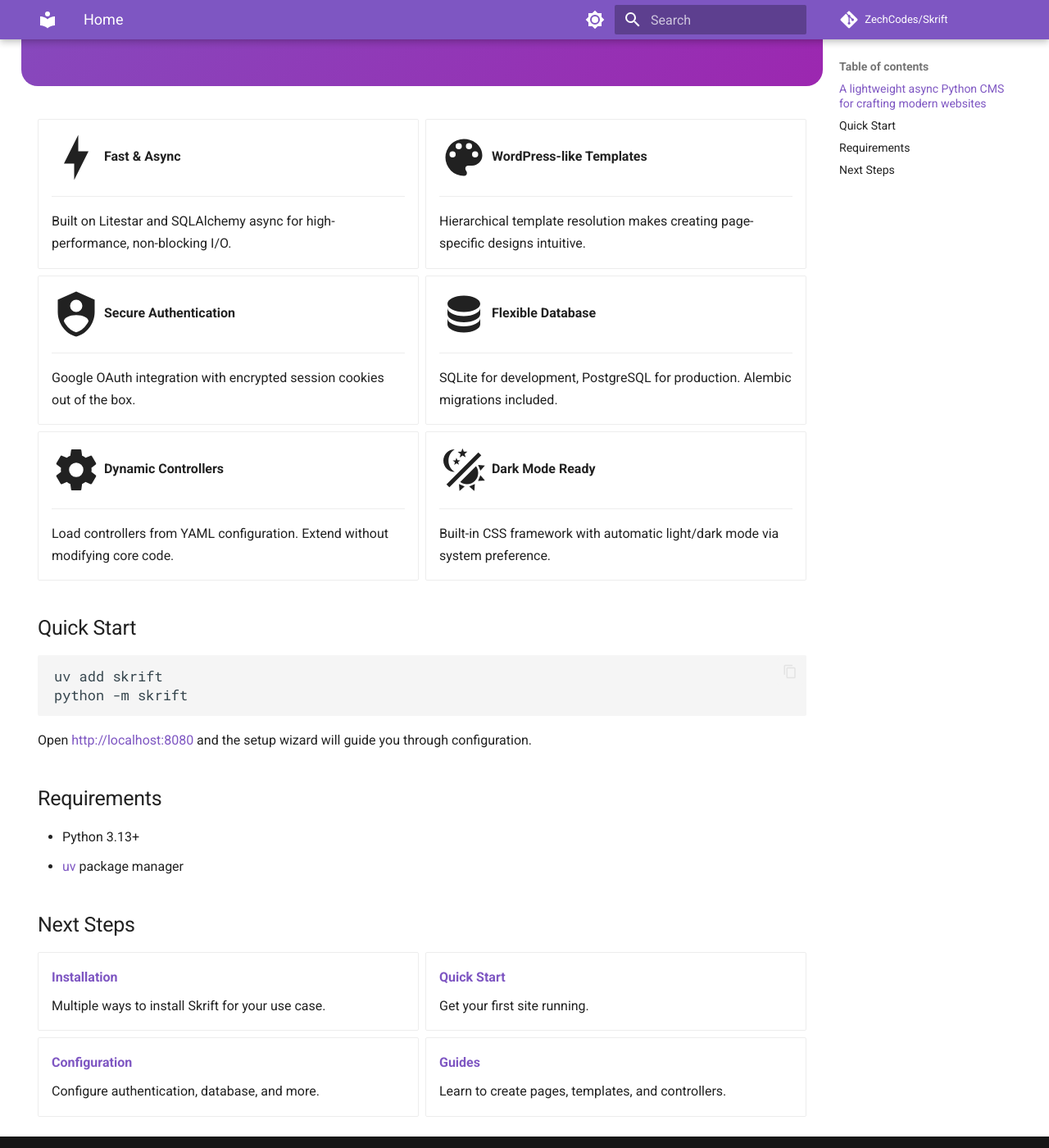
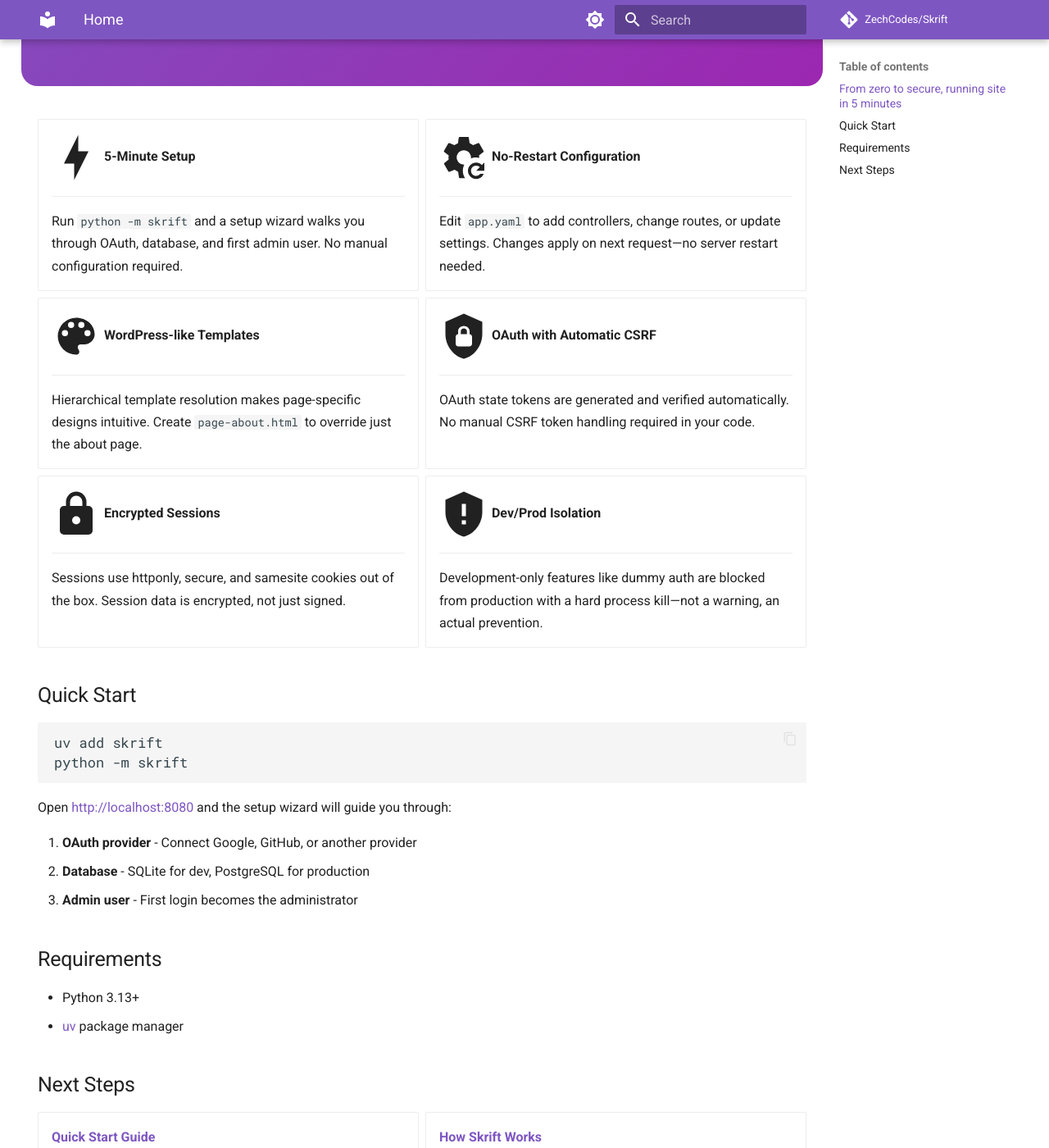
Before and after one commit to ZechCodes/Skrift, an MkDocs documentation site: the page built from docs/index.md, in a window 1280 px wide and 1400 px high, scrolled down 590 px. Shown: the whole window at 82% size. Built offline with MkDocs 1.6.1 and Material for MkDocs 9.7.7, drawn with Linux system fonts in a browser that asks for light colours; comment, search, counter and statistics services are not loaded; some of the changed text lies outside the part shown.

Commit message:
Update documentation home page
- Revise hero message to emphasize quick setup
- Update feature cards to highlight security and configuration
- Refresh key features section with security-focused messaging

Co-Authored-By: Claude Opus 4.5 <noreply@anthropic.com>

````diff
--- a/docs/index.md
+++ b/docs/index.md
@@ -8,9 +8,9 @@ hide:
 <div class="hero" markdown>
 <div class="hero-content" markdown>
 
-## A lightweight async Python CMS for crafting modern websites
+## From zero to secure, running site in 5 minutes
 
-Built on Litestar with Google OAuth, WordPress-like templates, and SQLAlchemy async support.
+No boilerplate. No security gotchas. Just run `python -m skrift` and start building.
 
 [Get Started](getting-started/quickstart.md){ .md-button .md-button--primary }
 [View on GitHub](https://github.com/ZechCodes/Skrift){ .md-button }
@@ -20,41 +20,41 @@ Built on Litestar with Google OAuth, WordPress-like templates, and SQLAlchemy as
 
 <div class="grid cards" markdown>
 
--   :material-lightning-bolt:{ .lg .middle } **Fast & Async**
+-   :material-lightning-bolt:{ .lg .middle } **5-Minute Setup**
 
     ---
 
-    Built on Litestar and SQLAlchemy async for high-performance, non-blocking I/O.
+    Run `python -m skrift` and a setup wizard walks you through OAuth, database, and first admin user. No manual configuration required.
+
+-   :material-cog-refresh:{ .lg .middle } **No-Restart Configuration**
+
+    ---
+
+    Edit `app.yaml` to add controllers, change routes, or update settings. Changes apply on next request—no server restart needed.
 
 -   :material-palette:{ .lg .middle } **WordPress-like Templates**
 
     ---
 
-    Hierarchical template resolution makes creating page-specific designs intuitive.
+    Hierarchical template resolution makes page-specific designs intuitive. Create `page-about.html` to override just the about page.
 
--   :material-shield-account:{ .lg .middle } **Secure Authentication**
+-   :material-shield-lock:{ .lg .middle } **OAuth with Automatic CSRF**
 
     ---
 
-    Google OAuth integration with encrypted session cookies out of the box.
+    OAuth state tokens are generated and verified automatically. No manual CSRF token handling required in your code.
 
--   :material-database:{ .lg .middle } **Flexible Database**
+-   :material-lock:{ .lg .middle } **Encrypted Sessions**
 
     ---
 
-    SQLite for development, PostgreSQL for production. Alembic migrations included.
+    Sessions use httponly, secure, and samesite cookies out of the box. Session data is encrypted, not just signed.
 
--   :material-cog:{ .lg .middle } **Dynamic Controllers**
+-   :material-shield-alert:{ .lg .middle } **Dev/Prod Isolation**
 
     ---
 
-    Load controllers from YAML configuration. Extend without modifying core code.
-
--   :material-theme-light-dark:{ .lg .middle } **Dark Mode Ready**
-
-    ---
-
-    Built-in CSS framework with automatic light/dark mode via system preference.
+    Development-only features like dummy auth are blocked from production with a hard process kill—not a warning, an actual prevention.
 
 </div>
 
@@ -65,7 +65,11 @@ uv add skrift
 python -m skrift
 ```
 
-Open [http://localhost:8080](http://localhost:8080) and the setup wizard will guide you through configuration.
+Open [http://localhost:8080](http://localhost:8080) and the setup wizard will guide you through:
+
+1. **OAuth provider** - Connect Google, GitHub, or another provider
+2. **Database** - SQLite for dev, PostgreSQL for production
+3. **Admin user** - First login becomes the administrator
 
 ## Requirements
 
@@ -76,20 +80,20 @@ Open [http://localhost:8080](http://localhost:8080) and the setup wizard will gu
 
 <div class="grid cards" markdown>
 
--   [**Installation**](getting-started/installation.md)
+-   [**Quick Start Guide**](getting-started/quickstart.md)
 
-    Multiple ways to install Skrift for your use case.
+    Walk through the setup wizard and create your first page.
 
--   [**Quick Start**](getting-started/quickstart.md)
+-   [**How Skrift Works**](core-concepts/index.md)
 
-    Get your first site running.
+    Understand the no-restart architecture and customization points.
 
--   [**Configuration**](configuration/index.md)
+-   [**Security Model**](core-concepts/security-model.md)
 
-    Configure authentication, database, and more.
+    Learn about the security features protecting your site.
 
 -   [**Guides**](guides/index.md)
 
-    Learn to create pages, templates, and controllers.
+    Create pages, custom templates, and controllers.
 
 </div>
````
